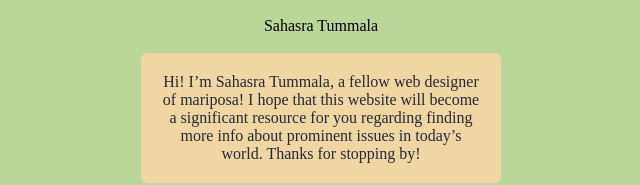
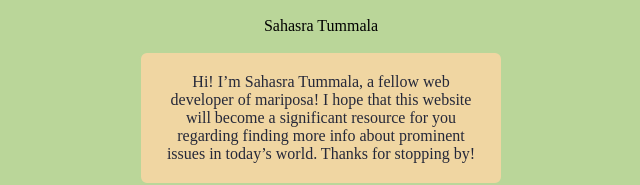
Before and after one commit to sahasratummala/mariposa, a plain HTML site: page index.html in a window 1280 px wide. Shown: the part 2744-2929 px from the top of the page, without its empty margins (327-967 px from the left). Drawn offline with nearby package versions, Linux system fonts and the light colour scheme.

Commit message:
Revised wording on main page

```diff
--- a/index.html
+++ b/index.html
@@ -58,7 +58,7 @@
       <div class="sahasraBio">
       <img class="bioPfp" src="original.png">
       <p class="nameBio">Sahasra Tummala</p>
-      <p class="webParagraphs">Hi! I’m Sahasra Tummala, a fellow web designer of mariposa! I hope that this website will become a significant resource for you regarding finding more info about prominent issues in today’s world. Thanks for stopping by!</p>
+      <p class="webParagraphs">Hi! I’m Sahasra Tummala, a fellow web developer of mariposa! I hope that this website will become a significant resource for you regarding finding more info about prominent issues in today’s world. Thanks for stopping by!</p>
     </div>
 
 </div>
```
